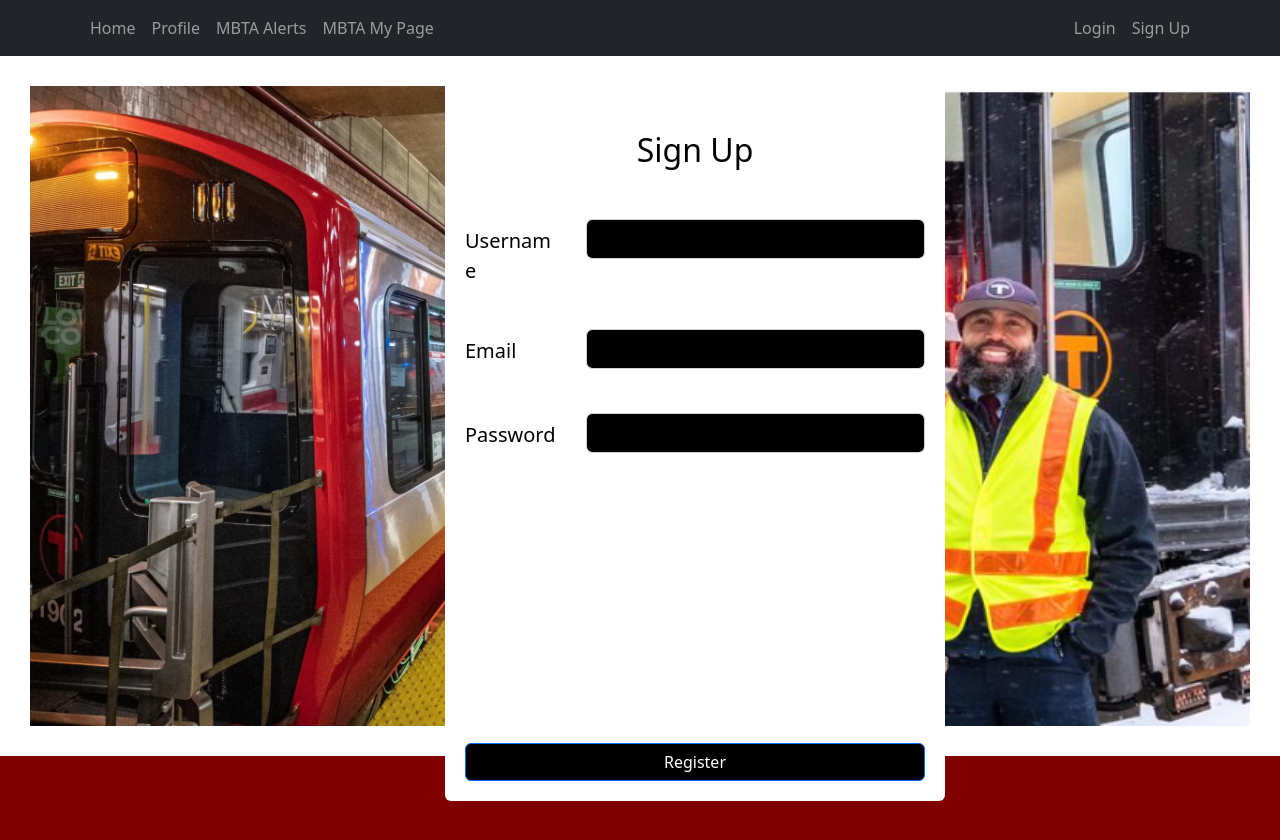
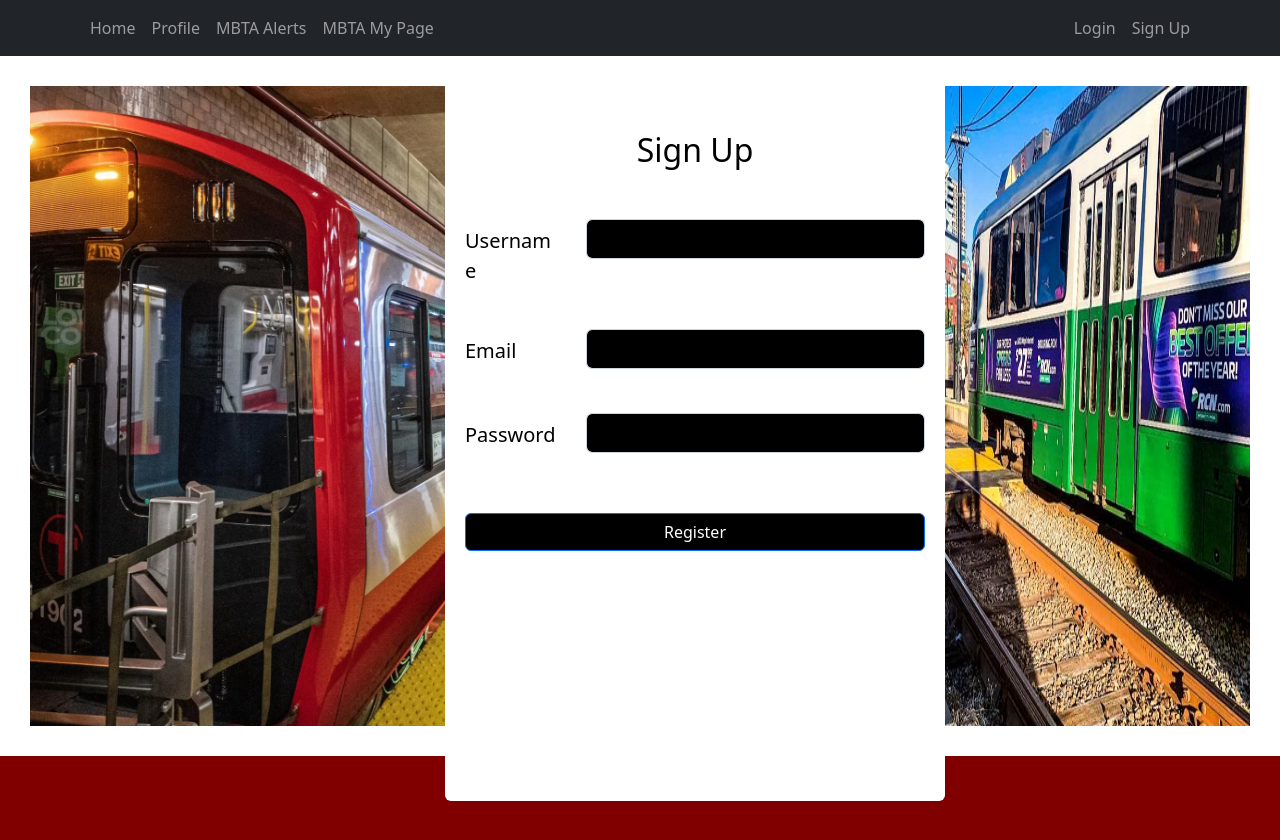
Before and after one commit to PisethSun/MBTA-Relief, a React (Create React App) app in the folder frontend/: page /signup in a window 1280 px wide. Shown: the top 840 px of the page. Built offline with nearby package versions, Linux system fonts and the light colour scheme.

Commit message:
added image to right of signup

```diff
--- a/frontend/src/components/pages/registerPage.js
+++ b/frontend/src/components/pages/registerPage.js
@@ -4,7 +4,7 @@
 import Button from "react-bootstrap/Button";
 import Form from "react-bootstrap/Form";
 import leftImage from "./images/RedLineImage.png";
-import rightImage from "./images/MBTAperson.PNG";
+import rightImage from "./images/GreenLineImage.png";
 
 
 const url = "http://localhost:8081/user/signup";
@@ -35,7 +35,7 @@
     <div style={{ position: 'relative', height: '100vh', overflow: 'hidden' }}>
       <div style={{ position: 'relative', height: 'calc(100% - 100px)', border: '30px solid white' }}>
         <img src={leftImage} alt="left Image" style={{ position: 'absolute', top: 0, left: 0, width: '50%', height: '100%', objectFit: 'cover' }} />
-        <img src={rightImage} alt="left Image" style={{ position: 'absolute', top: 0, right: 0, width: '25%', height: '100%', objectFit: 'cover' }} />
+        <img src={rightImage} alt="righ Image" style={{ position: 'absolute', top: 0, right: 0, width: '40%', height: '100%' }} />
         <div style={{ position: 'absolute', top: '50%', right: '25%', transform: 'translateY(-50%)', zIndex: 1 }}>
           <div className="card" style={{ width: '500px', backgroundColor: 'white', padding: '20px', height: '790px', display: 'flex', flexDirection: 'column', justifyContent: 'space-between',border:"transparent", top:'0'}}>
             <div>
@@ -91,7 +91,7 @@
             <Button
               variant="primary"
               type="submit"
-              style={{ backgroundColor: 'black',alignContent:'top' }}
+              style={{ backgroundColor: 'black',alignContent:'top', marginBottom:'50%' }}
               onClick={handleSubmit}
             >
               Register
```
Also changed, not shown: frontend/src/components/pages/images/GreenLineImage.png (added).
